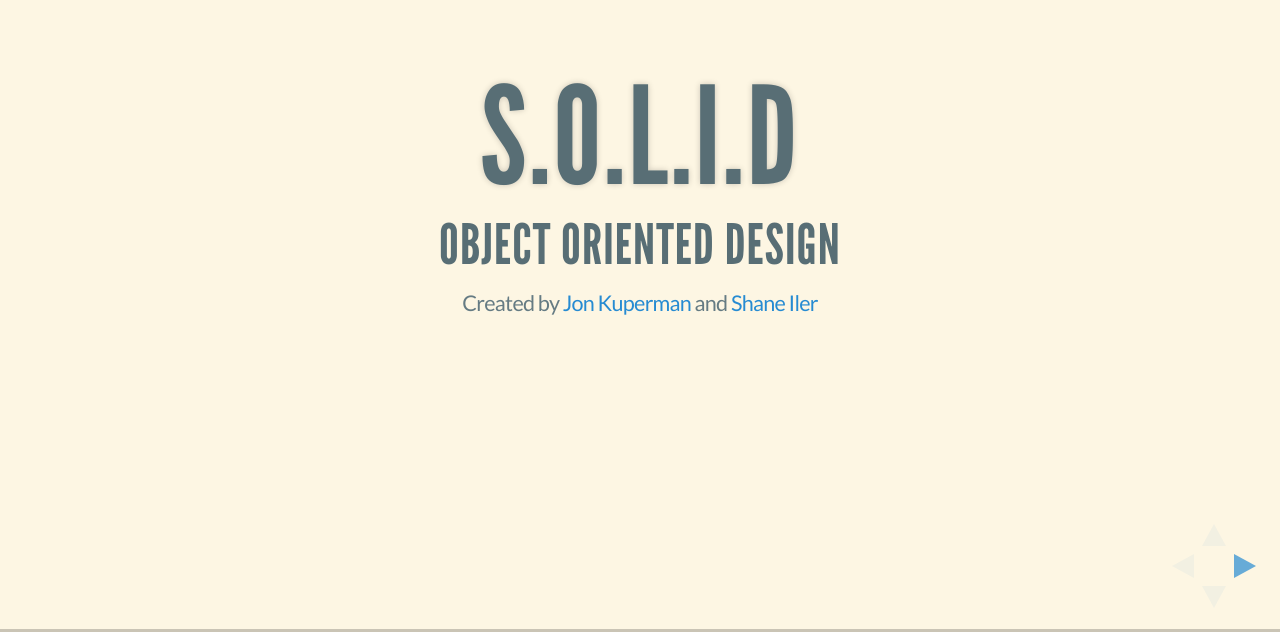
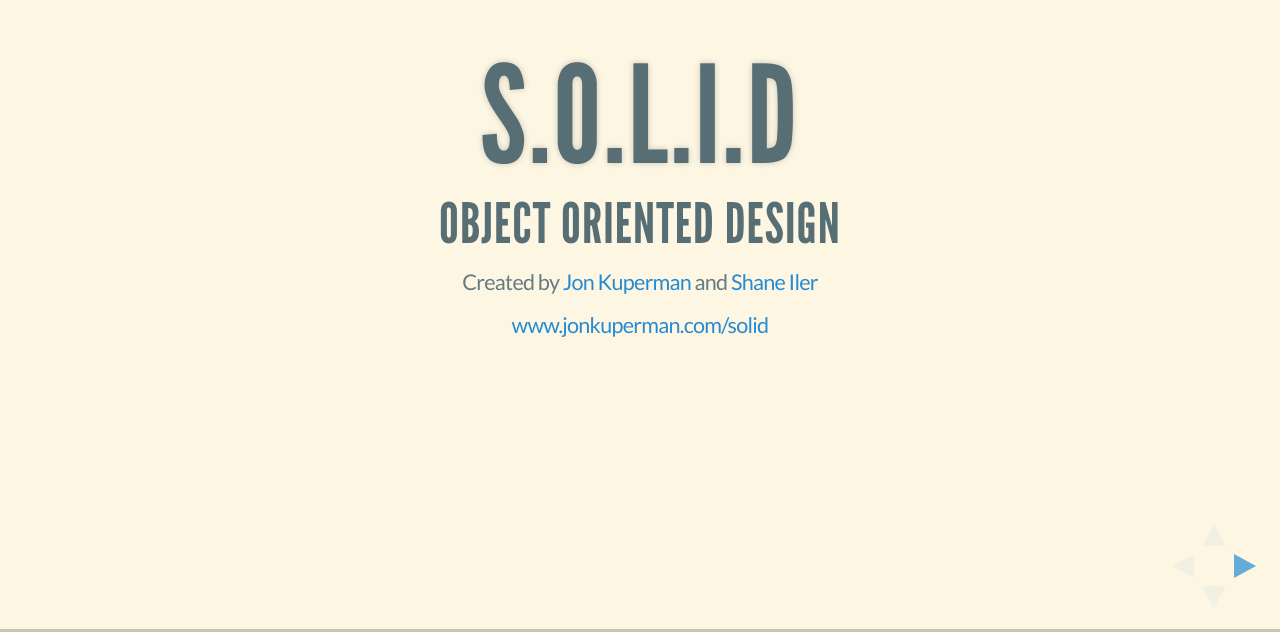
Before and after one commit to jkup/solid-presentation, a website: page index.html in a window 1280 px wide. Shown: the part 168-800 px from the top of the page. Drawn offline with Linux system fonts and the light colour scheme.

Commit message:
added public link to home page

```diff
--- a/index.html
+++ b/index.html
@@ -41,6 +41,8 @@
                 <h3>Object Oriented Design</h3>
                 <p>
                 <small>Created by <a href="http://www.jonkuperman.com">Jon Kuperman</a> and <a href="http://www.siler.io">Shane Iler</a></small>
+                <br />
+                <small><a href="http://www.jonkuperman.com/solid">www.jonkuperman.com/solid</a></small>
                 </p>
                 </section>
 
```
